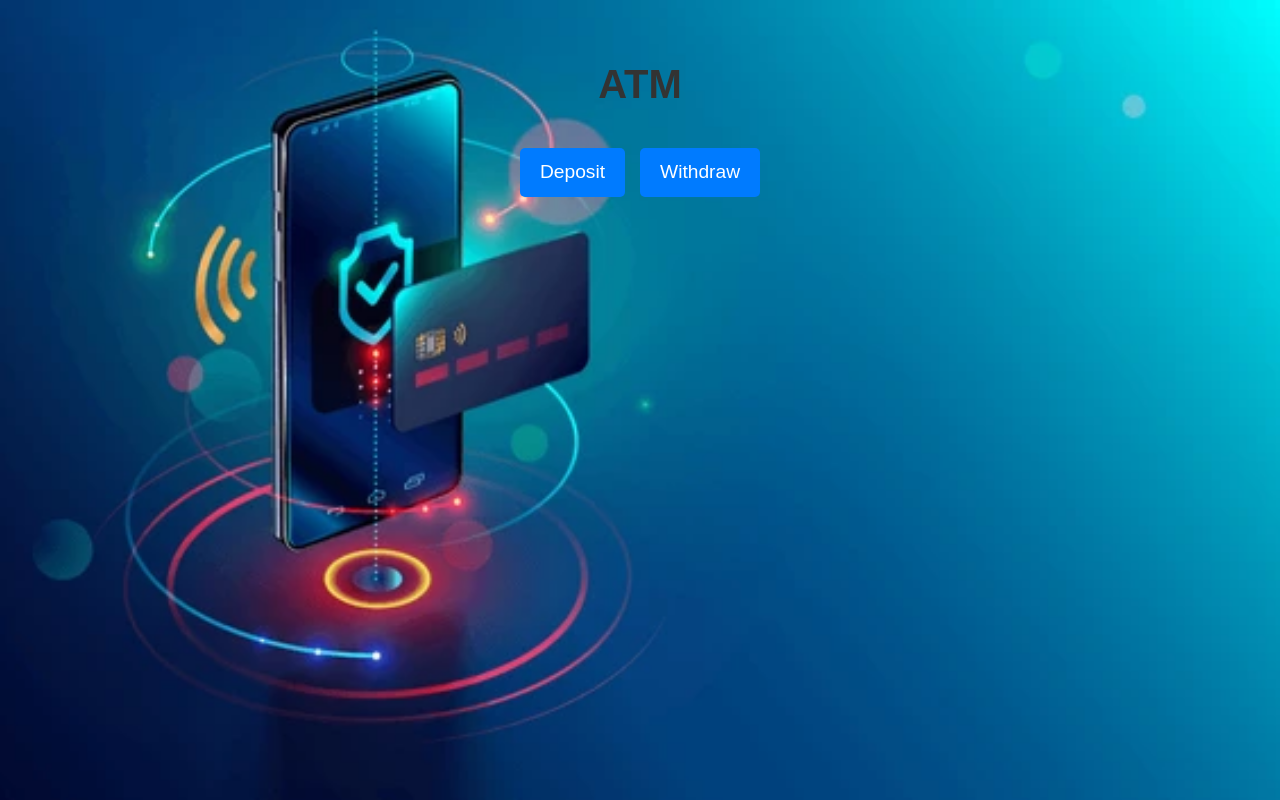
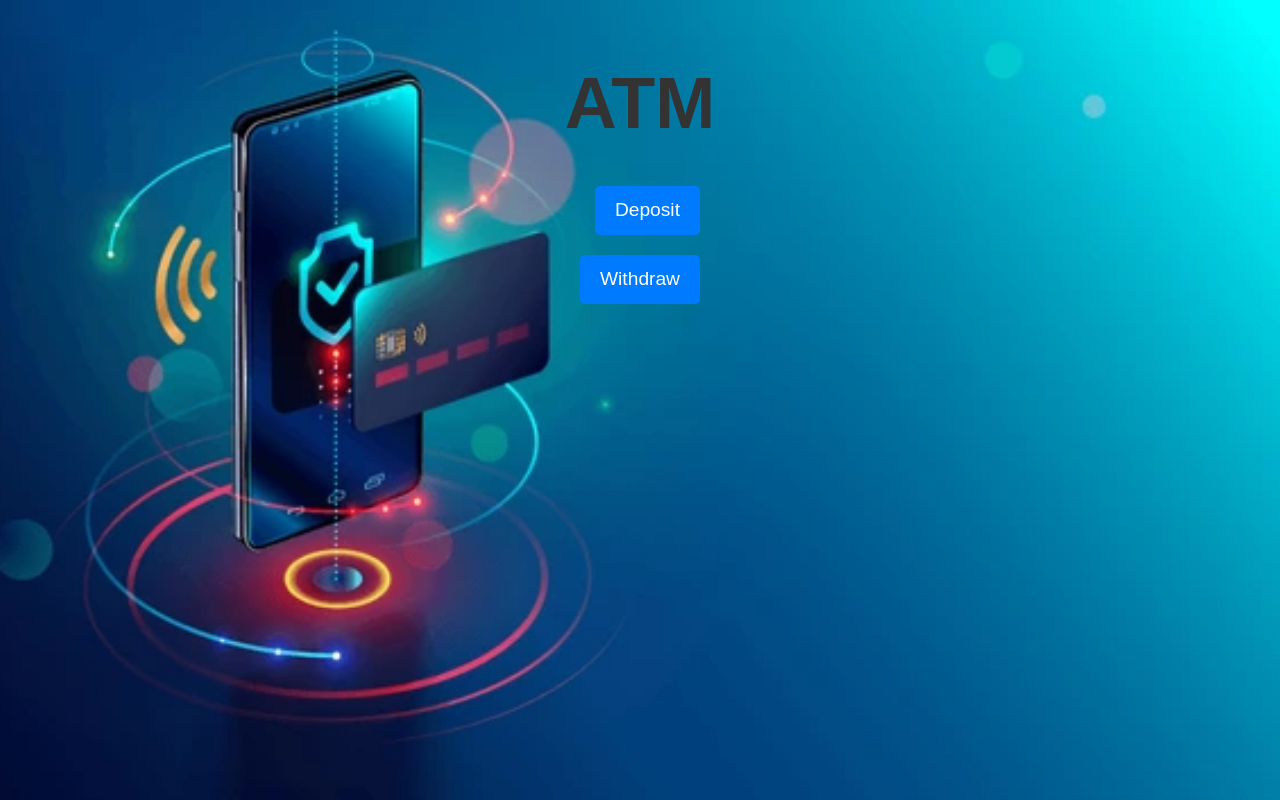
Before and after one commit to Kisara-k/bank-sys, a React (Create React App) app in the folder client/: page /atm in a window 1280 px wide. Built offline with nearby package versions, Linux system fonts and the light colour scheme.

Commit message:
Refactor ATMProfile CSS styles for background image, title font size, and button alignment

```diff
--- a/client/src/pages/ATMProfile.css
+++ b/client/src/pages/ATMProfile.css
@@ -1,7 +1,7 @@
 body {
     background-image: url('./img/ATM 1.webp'); /* Add your image path here */
     background-size: cover; /* Make the image cover the container */
-    background-position: center; /* Center the background image */
+    background-position: right; /* Center the background image */
     background-repeat: no-repeat; /* Prevent the background image from repeating */
     color: white; /* Set text color to contrast with the background */
     display: flex;
@@ -26,7 +26,7 @@ body {
 }
 
 .atm-profile-title {
-    font-size: 2.5rem; /* Increased font size */
+    font-size: 4.5rem; /* Increased font size */
     color: #333;
     margin: 40px 0 20px; /* Added margin above the title */
     text-align: center; /* Centered the text */
@@ -34,8 +34,9 @@ body {
 
 .atm-buttons {
     display: flex;
-    gap: 15px;
-    justify-content: center;
+    flex-direction: column; /* Stack buttons vertically */
+    align-items: flex-end; /* Align buttons to the right */
+    gap: 20px; /* Space between buttons */
     margin-top: 20px;
 }
 
```
